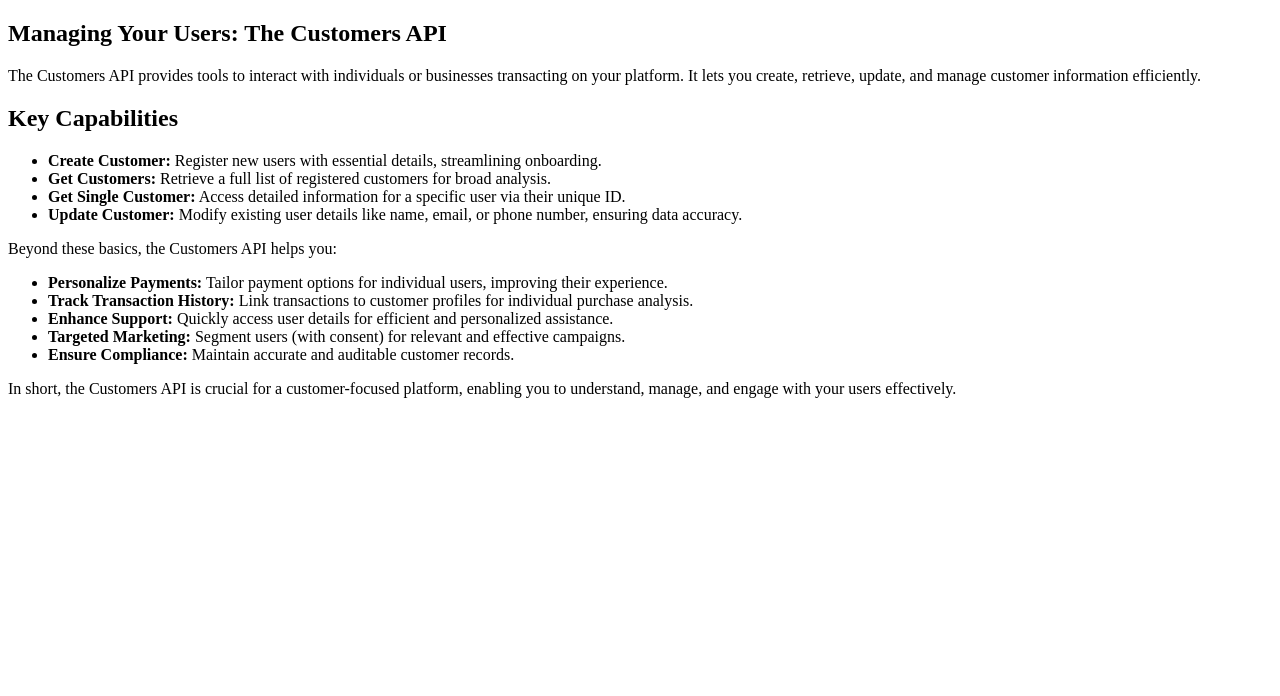
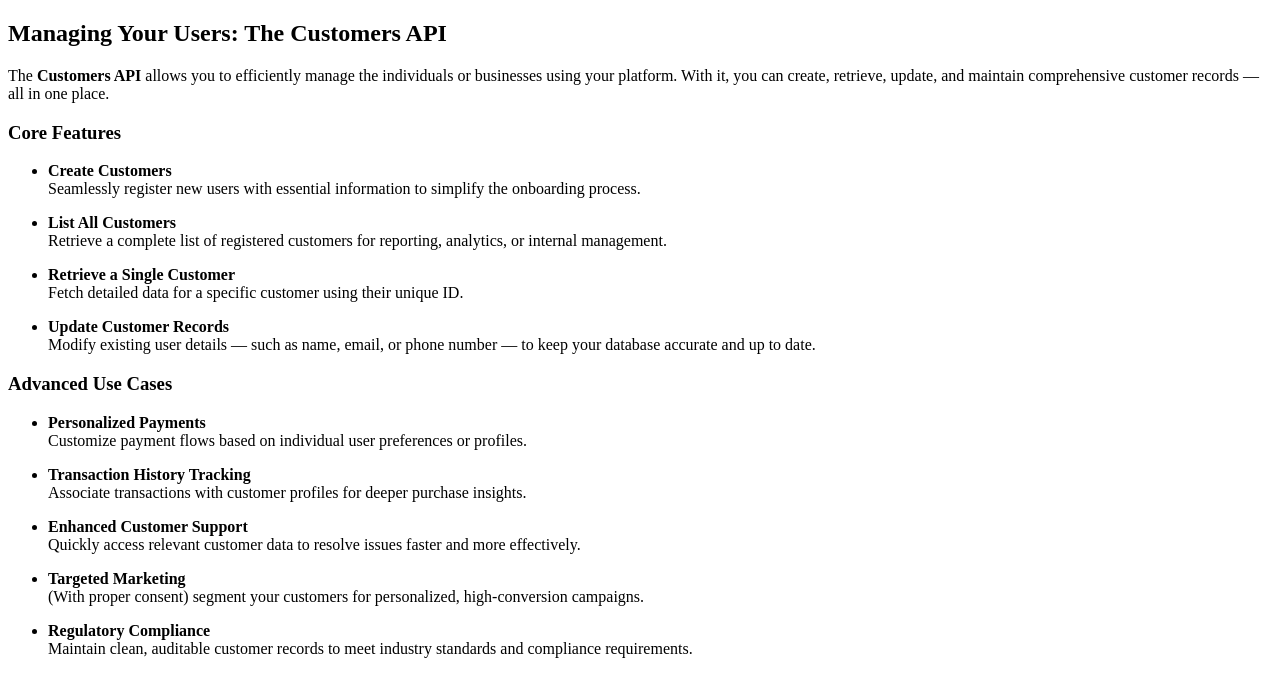
Before and after one commit to Opeyemi-2018/sayswitch-documentation, a Next.js app: page /customers/overview in a window 1280 px wide. Shown: the top 696 px of the page. Built offline with nearby package versions, Linux system fonts and the light colour scheme.

Commit message:
modified the content for better comprehension

```diff
--- a/pages/authentication/apikeys.mdx
+++ b/pages/authentication/apikeys.mdx
@@ -21,6 +21,9 @@ Sayswitch provides two types of API keys for secure authentication:
 1. Log in to your [Sayswitch Dashboard](https://dashboard.sayswitch.com)
 2. Navigate to Settings > API Keys
 3. Generate or view your API keys
+
+![Alt text](/assets/img/api-key.png)
+
 
 ### Implementation Example
 
--- a/pages/customers/fetchCustomers.mdx
+++ b/pages/customers/fetchCustomers.mdx
@@ -1,6 +1,7 @@
 ## Retrieve Customers
 
-This endpoint retrieves the complete list of customers registered in the system.
+This endpoint returns a comprehensive list of all customers currently registered in the system.
+
 
 ### Endpoint
 `GET https://backendapi.sayswitchgroup.com/api/v1/customer`
--- a/pages/customers/getCustomer.mdx
+++ b/pages/customers/getCustomer.mdx
@@ -1,7 +1,6 @@
 ## Get Customer
 
-Use this endpoint to retrieve detailed information about a specific customer using their unique customer email code.
-
+Use this endpoint to fetch detailed information about a specific customer by providing their unique customer email or code.
 ### Endpoint
 `GET https://backendapi.sayswitchgroup.com/api/v1/customer/{email_or_code}`
 
--- a/pages/customers/overview.mdx
+++ b/pages/customers/overview.mdx
@@ -1,20 +1,34 @@
 ## Managing Your Users: The Customers API
 
-The Customers API provides tools to interact with individuals or businesses transacting on your platform. It lets you create, retrieve, update, and manage customer information efficiently.
+The **Customers API** allows you to efficiently manage the individuals or businesses using your platform. With it, you can create, retrieve, update, and maintain comprehensive customer records — all in one place.
 
-## Key Capabilities
+### Core Features
 
--   **Create Customer:** Register new users with essential details, streamlining onboarding.
--   **Get Customers:** Retrieve a full list of registered customers for broad analysis.
--   **Get Single Customer:** Access detailed information for a specific user via their unique ID.
--   **Update Customer:** Modify existing user details like name, email, or phone number, ensuring data accuracy.
+- **Create Customers**
+  Seamlessly register new users with essential information to simplify the onboarding process.
 
-Beyond these basics, the Customers API helps you:
+- **List All Customers**
+  Retrieve a complete list of registered customers for reporting, analytics, or internal management.
 
--   **Personalize Payments:** Tailor payment options for individual users, improving their experience.
--   **Track Transaction History:** Link transactions to customer profiles for individual purchase analysis.
--   **Enhance Support:** Quickly access user details for efficient and personalized assistance.
--   **Targeted Marketing:** Segment users (with consent) for relevant and effective campaigns.
--   **Ensure Compliance:** Maintain accurate and auditable customer records.
+- **Retrieve a Single Customer**
+  Fetch detailed data for a specific customer using their unique ID.
 
-In short, the Customers API is crucial for a customer-focused platform, enabling you to understand, manage, and engage with your users effectively.
+- **Update Customer Records**
+  Modify existing user details — such as name, email, or phone number — to keep your database accurate and up to date.
+
+### Advanced Use Cases
+
+- **Personalized Payments**
+  Customize payment flows based on individual user preferences or profiles.
+
+- **Transaction History Tracking**
+  Associate transactions with customer profiles for deeper purchase insights.
+
+- **Enhanced Customer Support**
+  Quickly access relevant customer data to resolve issues faster and more effectively.
+
+- **Targeted Marketing**
+  (With proper consent) segment your customers for personalized, high-conversion campaigns.
+
+- **Regulatory Compliance**
+  Maintain clean, auditable customer records to meet industry standards and compliance requirements.
--- a/pages/virtualAccount/listVirtualAccount.mdx
+++ b/pages/virtualAccount/listVirtualAccount.mdx
@@ -1,9 +1,8 @@
 ## List Virtual Accounts
 
-This endpoint retrieves a list of all virtual bank accounts that have been created on your platform.
+This endpoint allows you to retrieve a comprehensive list of all virtual bank accounts associated with your platform. This is useful for oversight, reporting, and managing your payment ecosystem.
 
 #### API Endpoint
-
 `GET https://backendapi.sayswitchgroup.com/api/v1/list_dedicated_accounts`
 
 ### Request Headers
```
Also changed, not shown: pages/customers/createCustomer.mdx (+2 -3 lines), pages/index.mdx (+5 -12 lines), public/assets/img/api-key.png (added).
